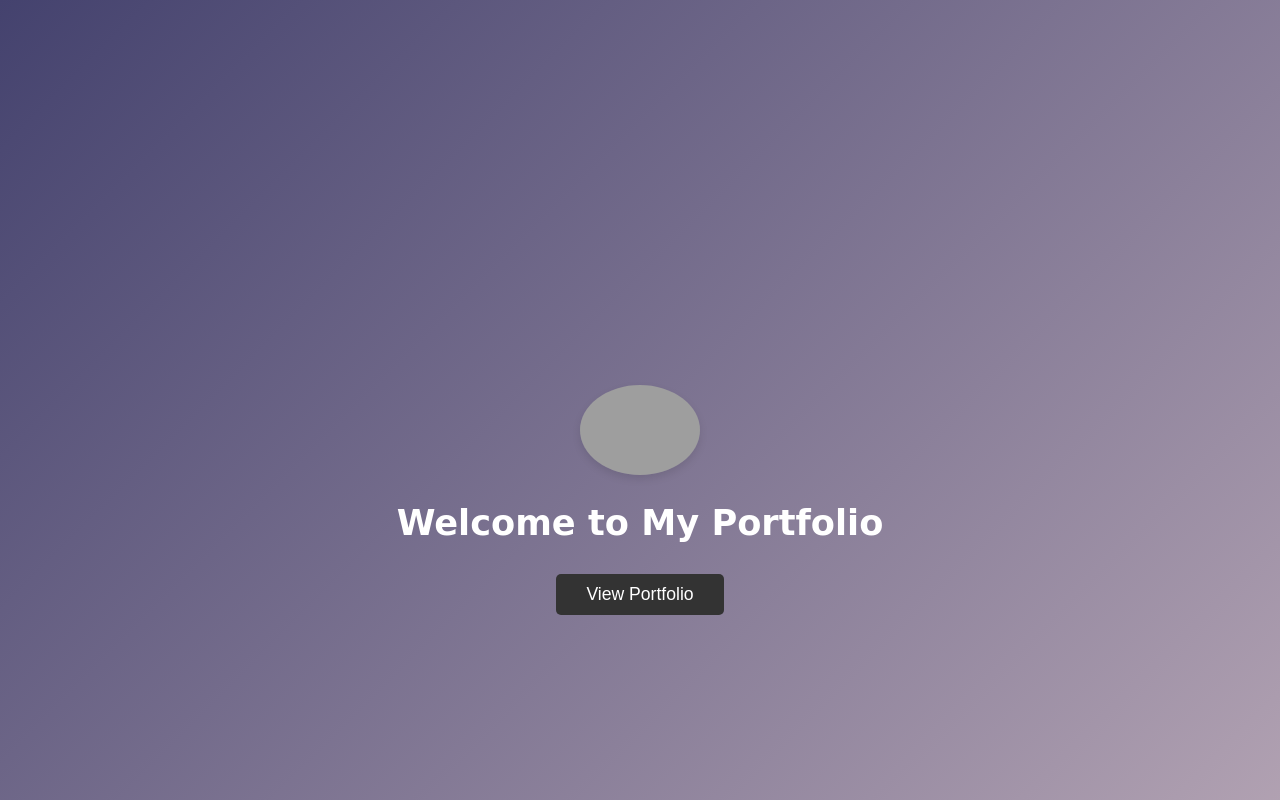
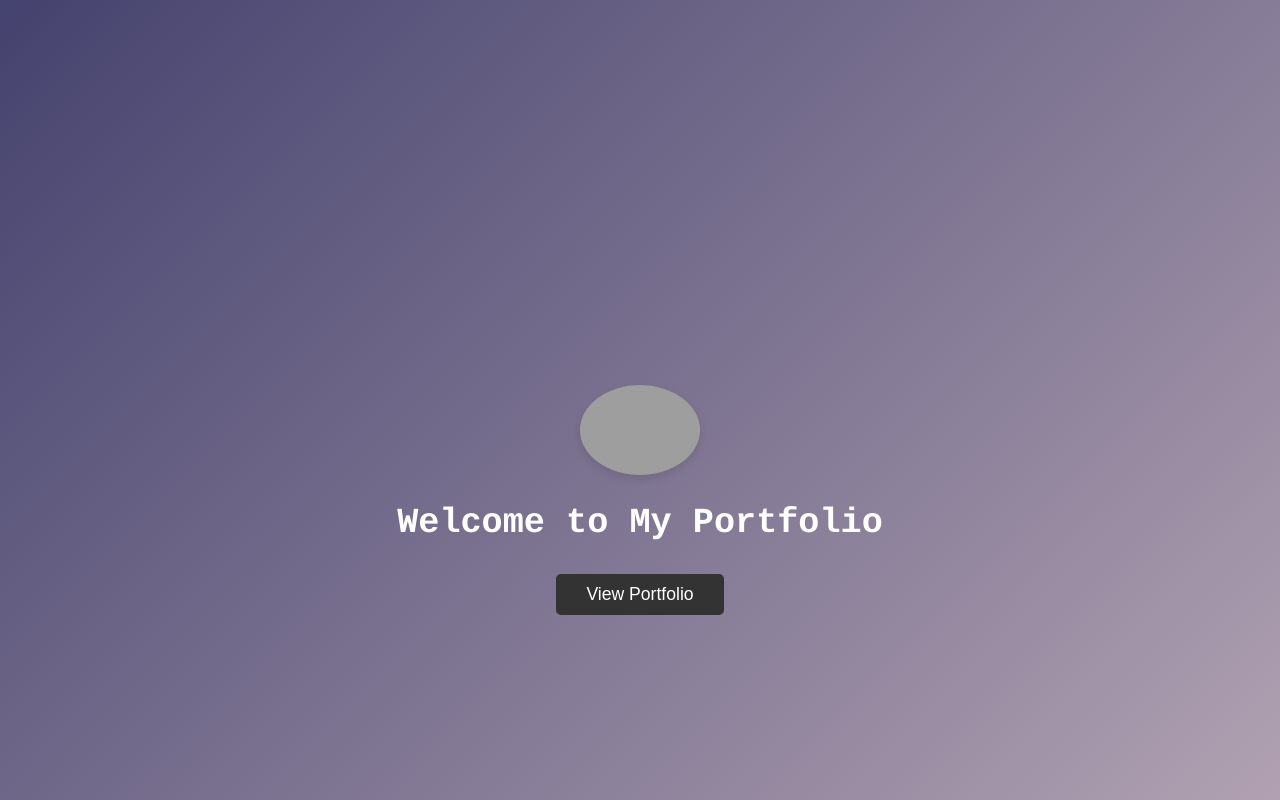
Before and after one commit to vkodukula/vishwanth.io, a plain HTML site: page index.html in a window 1280 px wide. Shown: the top 800 px of the page. Drawn offline with Linux system fonts and the light colour scheme; grey boxes are pictures that could not be loaded.

Commit message:
Update index.css

```diff
--- a/css/index.css
+++ b/css/index.css
@@ -2,7 +2,7 @@
 body, html {
     margin: 0;
     padding: 0;
-    font-family: cursive;
+    font-family: courier;
     background: linear-gradient(135deg, #44426E, #BBAAB8); /* Gradient background using Fiord and Shady Lady */
     color: #FFFFFF; /* White text color for readability */
     line-height: 1.6;
```
